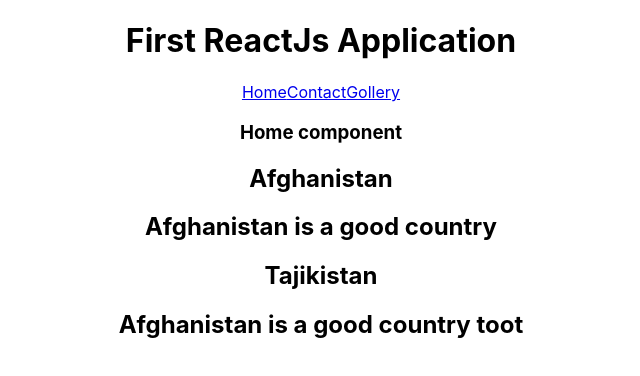
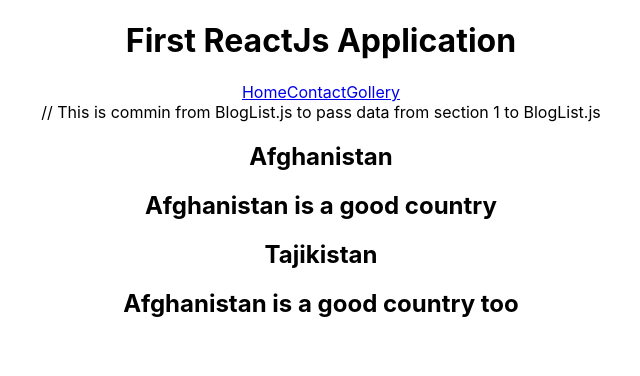
Before and after one commit to zamanrahimi/reactjs, a React (Create React App) app: page / in a window 1280 px wide. Shown: the top 376 px of the page, without its empty margins (319-959 px from the left). Built offline with nearby package versions, Linux system fonts and the light colour scheme.

Commit message:
Use props to pass data from one Home.js component to BlogList.js component

```diff
--- /dev/null
+++ b/src/BlogList.js
@@ -0,0 +1,25 @@
+const BlogList = (props) =>{
+	const blogs = props.blogs;
+
+	return(
+
+			<div className="blog-list">
+
+				{ blogs.map( (blog) => (
+
+					<div key={blog.id}>
+					<h2>{blog.title}</h2>
+					<h2>{blog.desc}</h2>
+					</div>
+
+					))}
+
+
+			</div>
+
+		);
+
+
+}
+
+export default BlogList;
--- a/src/Home.js
+++ b/src/Home.js
@@ -1,12 +1,14 @@
 // import useSate here
 import { useState } from 'react';
+import BlogList from './BlogList';
 const Home = () => {
 
 
 	// Defined variable for useStare here
+	// 1. blog section - this data is passed to BlogList.js via Bloglist tag in section 2
 	const [blogs, setBlog] = useState([
 			{title:'Afghanistan', desc:'Afghanistan is a good country', id:1},
-			{title:'Tajikistan', desc:'Afghanistan is a good country toot', id:2},
+			{title:'Tajikistan', desc:'Afghanistan is a good country too', id:2},
 		]);
 
 
@@ -14,15 +16,8 @@
 
 			<div className="home">
 
-				<h3>Home component</h3>
-				{ blogs.map( (blog) => (
-
-					<div key={blog.id}>
-					<h2>{blog.title}</h2>
-					<h2>{blog.desc}</h2>
-					</div>
-
-					))}
+				// This is commin from BlogList.js to pass data from section 1 to BlogList.js
+				<BlogList blogs = {blogs}/>
 
 			</div>
 		);
```
